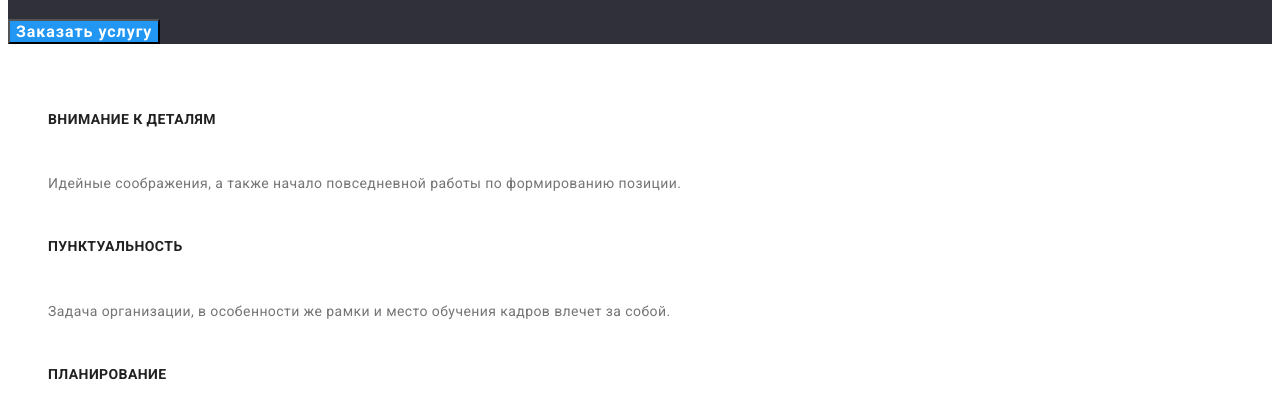
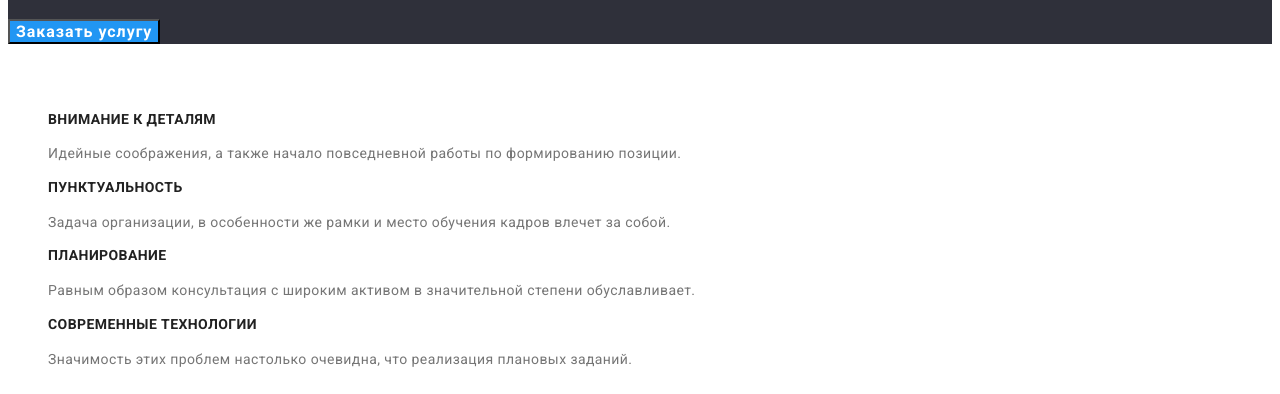
Before and after one commit to kirillbodnar/goit-markup-hw-02, a plain HTML site: page index.html in a window 1280 px wide. Shown: the part 266-660 px from the top of the page. Drawn offline with Linux system fonts and the light colour scheme.

Commit message:
фикс высоты section1-text

```diff
--- a/css/styles.css
+++ b/css/styles.css
@@ -130,7 +130,7 @@ body {
 .section1-text {
   font-weight: normal;
   font-size: 14px;
-  line-height: 6;
+  line-height: 1.75;
   letter-spacing: 0.03em;
 }
 
```
